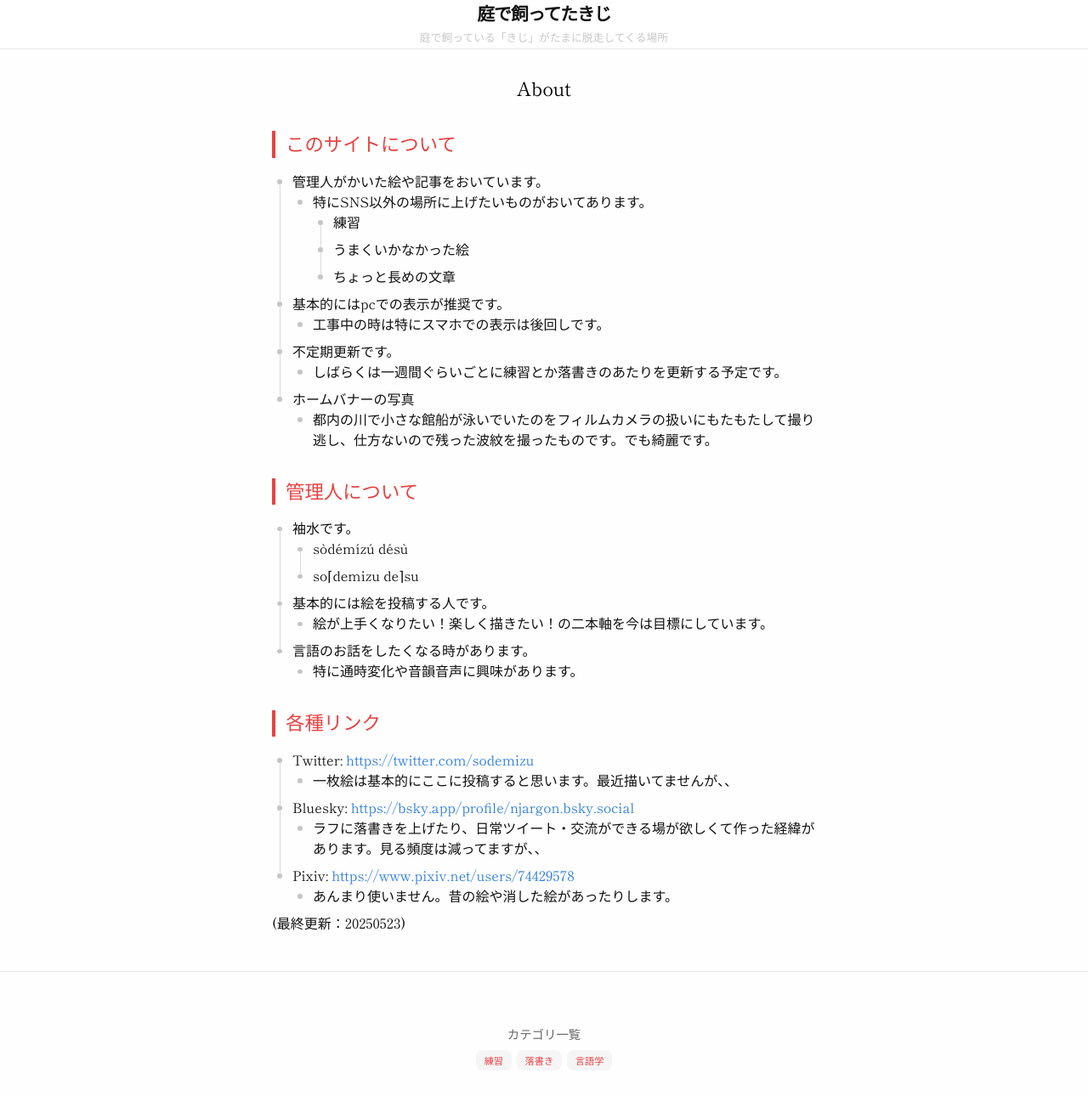
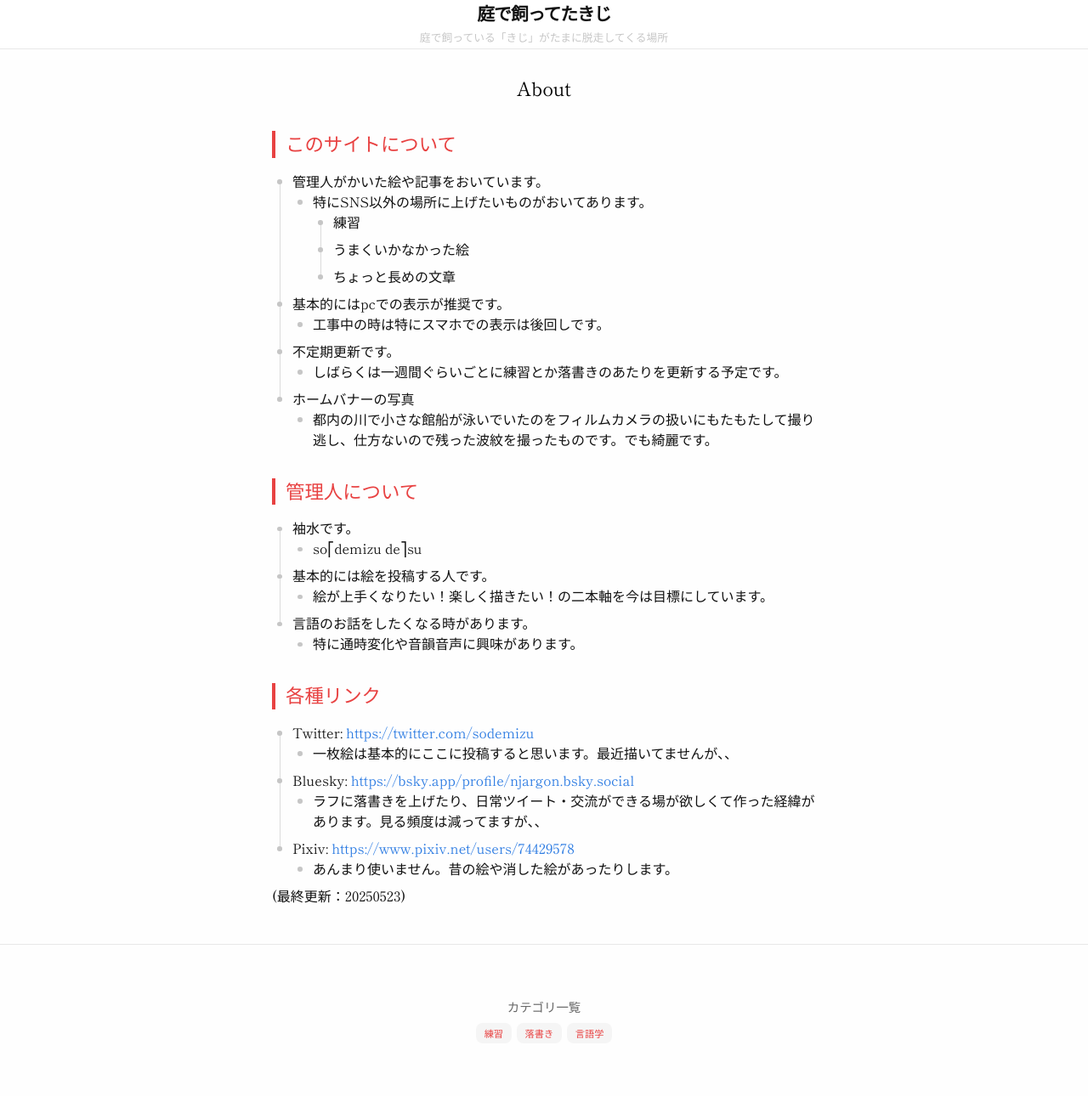
Before and after one commit to njargon/njargon.github.io, a Jekyll site: the page built from about.md, in a window 1280 px wide. Shown: the whole page at 85% size. Built offline with Jekyll 4.4.1, drawn with Linux system fonts in a browser that asks for light colours; after the commit the page ends 1258 px from its top, so only the background shows below that.

Commit message:
vault backup: 2025-05-25 01:44:44

```diff
--- a/about.md
+++ b/about.md
@@ -23,8 +23,7 @@ permalink: /about/
 ## 管理人について
 
 - 袖水です。
-	- sòdémízú désù
-	- so&#8968;demizu de&#8969;su
+	- so⎡demizu de⎤su
 - 基本的には絵を投稿する人です。
 	- 絵が上手くなりたい！楽しく描きたい！の二本軸を今は目標にしています。
 - 言語のお話をしたくなる時があります。
```
